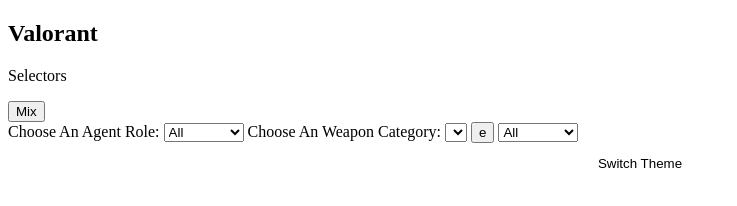
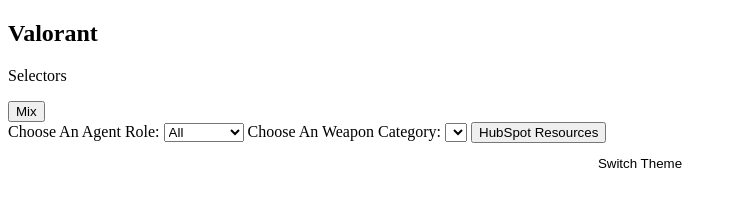
Before and after one commit to staten-island-tech/api-project-Shenixx, a website built with Vite: page vite-project/index.html in a window 1280 px wide. Shown: the whole page, without its empty margins (0-737 px from the left). Built offline with nearby package versions, Linux system fonts and the light colour scheme.

Commit message:
sada
dsadsad

```diff
--- a/vite-project/index.html
+++ b/vite-project/index.html
@@ -40,14 +40,12 @@
       </select>
 
       <div class="dropdown">
-        <button>e</button>
-        <select name="dropdown-content" id="dropdown-content">
-          <option value="all">All</option>
-          <option value="duelist">Duelist</option>
-          <option value="initiator">Initiator</option>
-          <option value="sentinel">Sentinel</option>
-          <option value="controller">Controller</option>
-        </select>
+        <button>HubSpot Resources</button>
+        <div class="dropdown-content">
+        <a href="https://blog.hubspot.com/">Duelist</a>
+        <a href="https://academy.hubspot.com/">Initiator</a>
+        <a href="https://www.youtube.com/user/hubspot">YouTube</a>
+        </div>
       </div>
 
 
```
